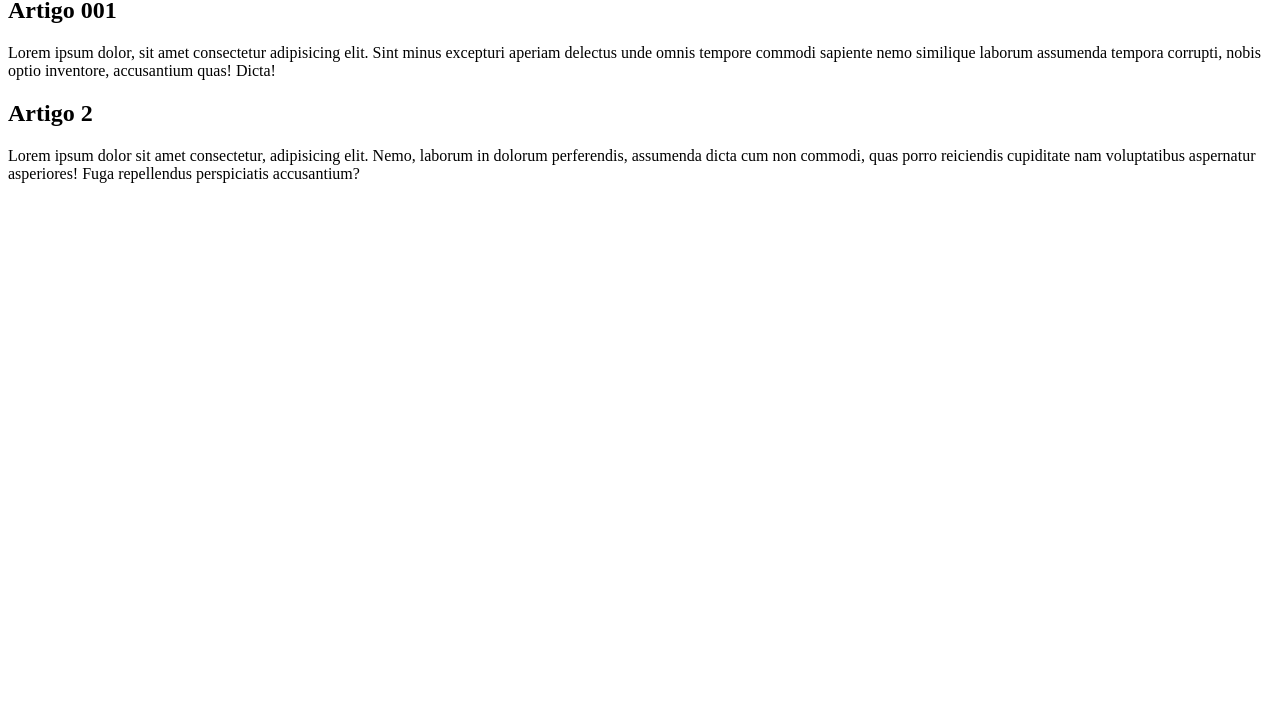
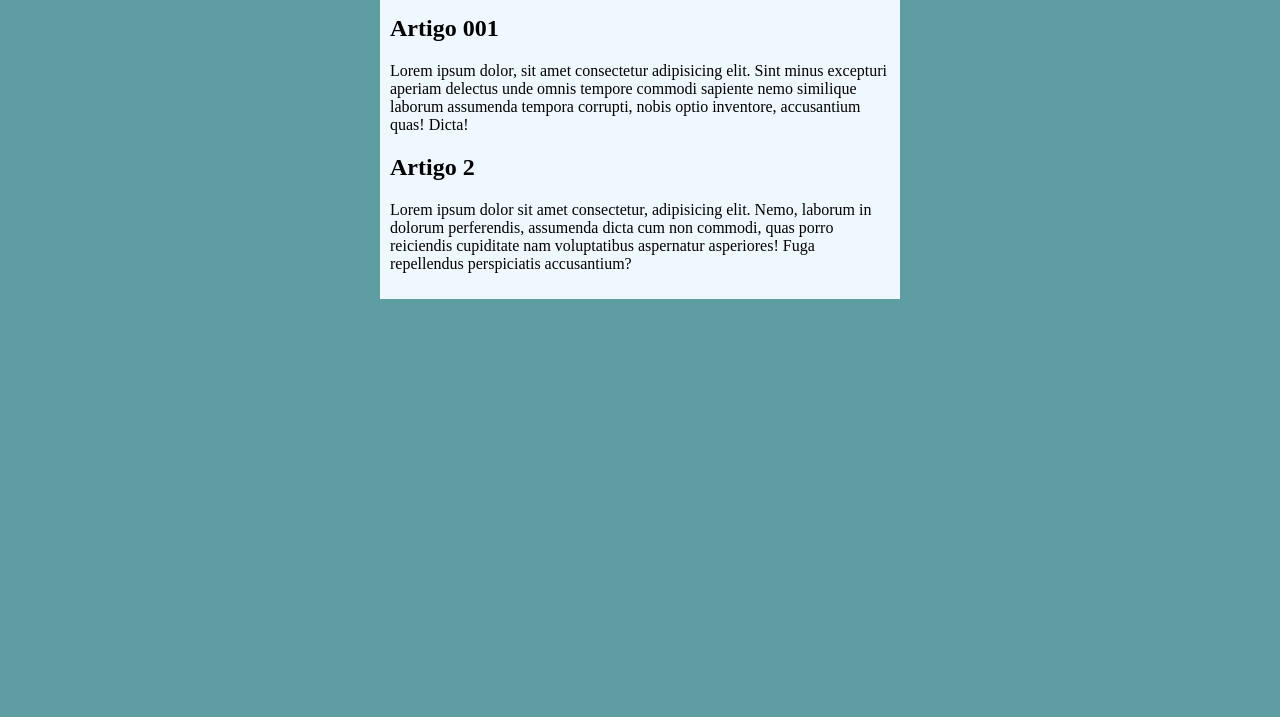
Before and after one commit to tiagocopetti/Projeto-Site, a plain HTML site: page index.html in a window 1280 px wide. Shown: the part 83-800 px from the top of the page. Drawn offline with Linux system fonts and the light colour scheme.

Commit message:
Design
Atualizei design

```diff
--- /dev/null
+++ b/estilos/style.css
@@ -0,0 +1,14 @@
+{
+    font-family: Arial, Helvetica, sans-serif;
+    font-size: 16px;
+}
+body {
+    background-color: cadetblue;
+}
+main {
+    background-color: aliceblue;
+    width: 500px;
+    margin: auto;
+    padding: 10px;
+    box-shadow: 3px 3px 5px rgba(red, green, blue, alpha)
+}
--- a/index.html
+++ b/index.html
@@ -5,6 +5,7 @@
     <meta http-equiv="X-UA-Compatible" content="IE=edge">
     <meta name="viewport" content="width=device-width, initial-scale=1.0">
     <title>Projeto Site</title>
+    <link rel="stylesheet" href="estilos/style.css">
 </head>
 <body>
  <main>
```
